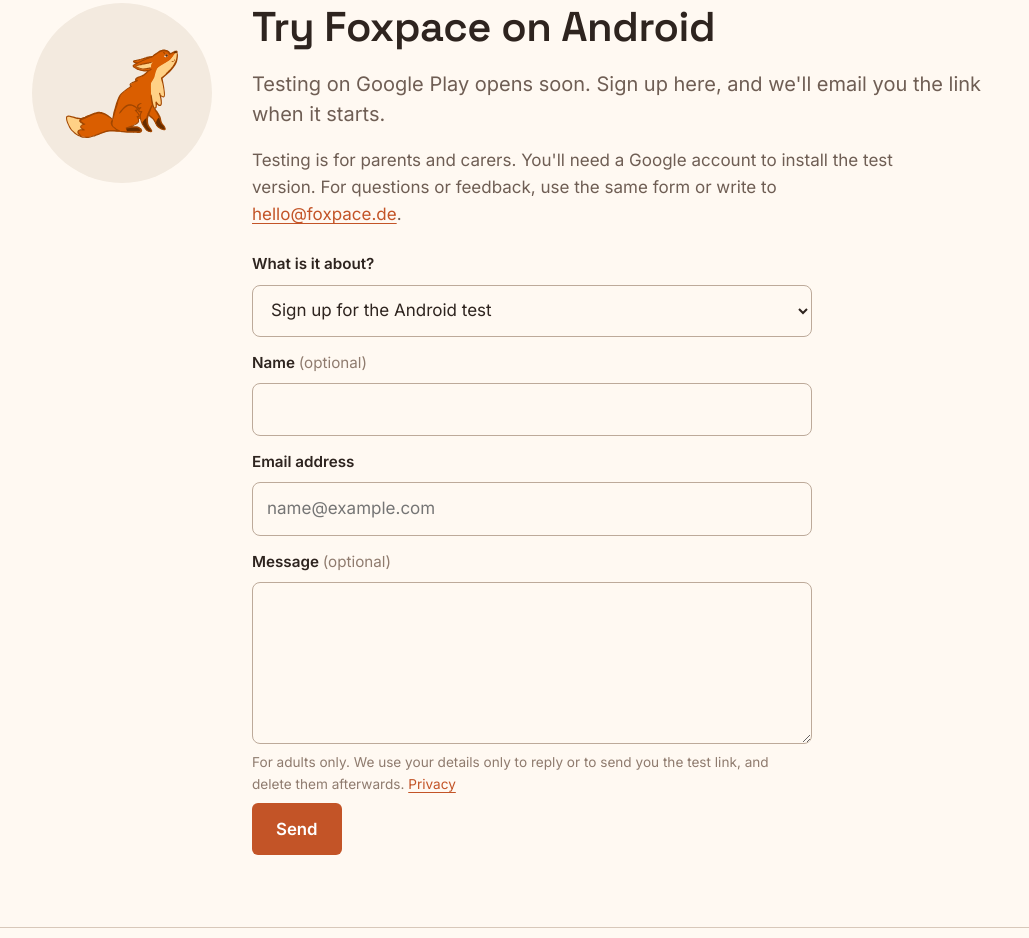
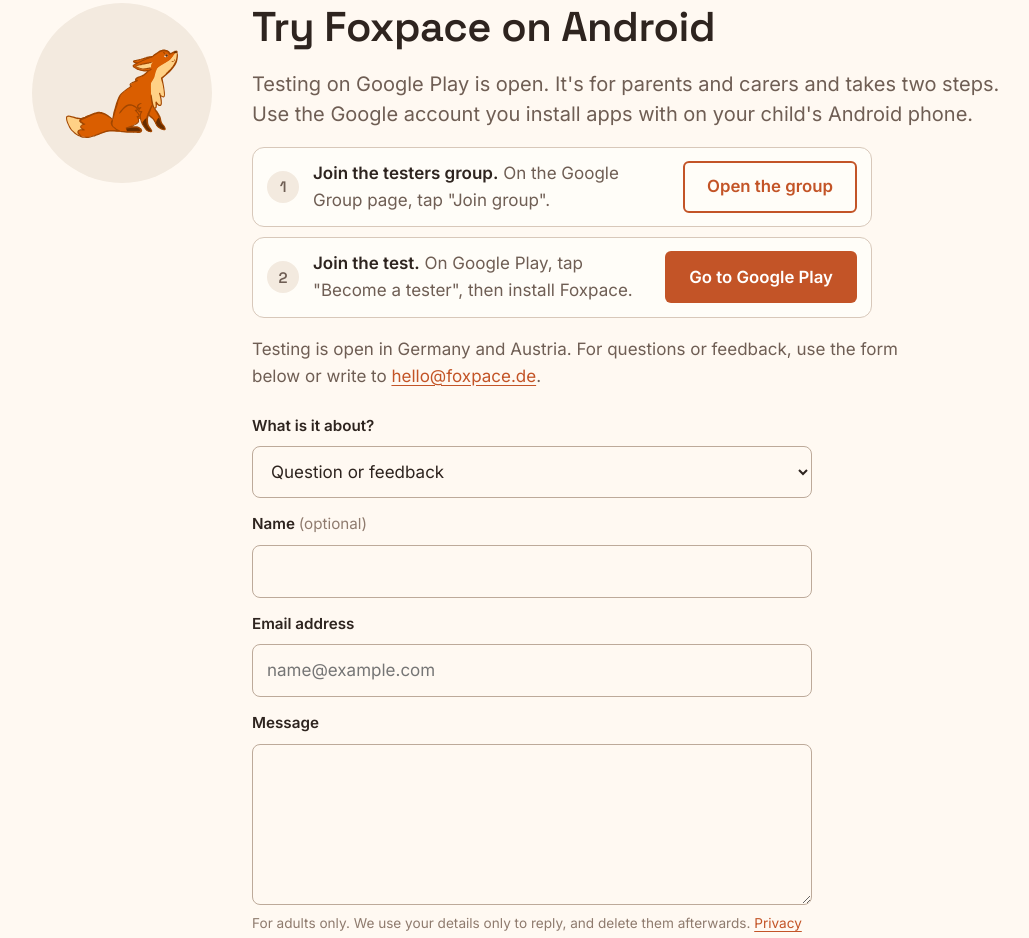
Before and after one commit to tetianaprudnikova/foxpace-website-draft, a plain HTML site: page index.html in a window 1280 px wide. Shown: the part 6024-6962 px from the top of the page, without its empty margins (84-1113 px from the left). Drawn offline with Linux system fonts and the light colour scheme.

Commit message:
Two-step join for the Android test (group + Google Play), contact form for questions only, privacy wording updated
Co-Authored-By: Claude Sonnet 5.5 <noreply@anthropic.com>

```diff
--- a/index.html
+++ b/index.html
@@ -536,7 +536,7 @@ footer a { color: var(--ink-2); }
         <h1 data-de="Hilfe, bei &lt;span class=&quot;ringed&quot;&gt;einer Sache&lt;/span&gt; zu bleiben, bis sie erledigt ist.">Help to stay with <span class="ringed">one thing</span> until it's done.</h1>
         <p class="lede prose" data-de="Foxpace hilft Kindern, eine Aufgabe zu beginnen, dabeizubleiben und sie abzuschließen. Es fragt behutsam nach und hilft, wenn sie nicht weiterkommen.">Foxpace helps children start a task, stay with it and finish it. It checks in gently and helps when they're stuck.</p>
         <div class="actions">
-          <a class="btn btn-primary" href="#contact" data-topic="test" data-de="Vorab ausprobieren">Try it early</a>
+          <a class="btn btn-primary" href="#contact" data-de="Vorab ausprobieren">Try it early</a>
         </div>
         <ul class="promises" aria-label="Privacy" data-de-aria-label="Datenschutz">
           <li data-de="Funktioniert komplett offline">Works fully offline</li>
@@ -873,30 +873,37 @@ footer a { color: var(--ink-2); }
     </div>
   </section>
 
-  <!-- Try it on Android + contact, in one place. Before Google Play is ready, families sign up with this form.
-       When Play is ready, add the two-step join (testers group link + Google Play testing link) above the form. -->
+  <!-- Try it on Android + contact, in one place. Two-step join: the testers group, then Google Play's testing page. -->
   <section class="band join" id="contact">
     <div class="wrap">
       <div class="art-disc"><img src="art/fox-looking-up.svg" alt="The Foxpace fox looking up" data-de-alt="Der Foxpace-Fuchs schaut nach oben"></div>
       <div class="join-body">
         <h2 data-de="Foxpace auf Android ausprobieren">Try Foxpace on Android</h2>
-        <p class="lede prose" data-de="Der Test auf Google Play startet bald. Melden Sie sich hier an, dann schicken wir Ihnen den Link per E-Mail, sobald es losgeht.">Testing on Google Play opens soon. Sign up here, and we'll email you the link when it starts.</p>
-        <p class="muted prose" data-de="Der Test richtet sich an Eltern und Betreuungspersonen. Zum Installieren brauchen Sie ein Google-Konto. Für Fragen oder Rückmeldungen nutzen Sie dasselbe Formular oder schreiben an &lt;a href=&quot;mailto:hello@foxpace.de&quot;&gt;hello@foxpace.de&lt;/a&gt;.">Testing is for parents and carers. You'll need a Google account to install the test version. For questions or feedback, use the same form or write to <a href="mailto:hello@foxpace.de">hello@foxpace.de</a>.</p>
+        <p class="lede prose" data-de="Der Test auf Google Play läuft. Er richtet sich an Eltern und Betreuungspersonen und dauert zwei Schritte. Nutzen Sie dabei das Google-Konto, mit dem Sie Apps auf dem Android-Gerät Ihres Kindes installieren.">Testing on Google Play is open. It's for parents and carers and takes two steps. Use the Google account you install apps with on your child's Android phone.</p>
+        <ol class="steps">
+          <li><span class="step-text" data-de="&lt;b&gt;Der Testgruppe beitreten.&lt;/b&gt; Auf der Seite der Google-Gruppe auf „Gruppe beitreten“ tippen.">
+            <b>Join the testers group.</b> On the Google Group page, tap "Join group".</span>
+            <a class="btn btn-secondary" href="https://groups.google.com/g/foxpace-testers" target="_blank" rel="noopener" data-de="Gruppe öffnen">Open the group</a></li>
+          <li><span class="step-text" data-de="&lt;b&gt;Beim Test mitmachen.&lt;/b&gt; Auf Google Play „Tester werden“ tippen und Foxpace dann installieren.">
+            <b>Join the test.</b> On Google Play, tap "Become a tester", then install Foxpace.</span>
+            <a class="btn btn-primary" href="https://play.google.com/apps/testing/app.foxpace" target="_blank" rel="noopener" data-de="Zu Google Play">Go to Google Play</a></li>
+        </ol>
+        <p class="muted prose" data-de="Der Test läuft in Deutschland und Österreich. Für Fragen oder Rückmeldungen nutzen Sie das Formular unten oder schreiben an &lt;a href=&quot;mailto:hello@foxpace.de&quot;&gt;hello@foxpace.de&lt;/a&gt;.">Testing is open in Germany and Austria. For questions or feedback, use the form below or write to <a href="mailto:hello@foxpace.de">hello@foxpace.de</a>.</p>
           <!-- Shown while the form service isn't connected (data-endpoint is empty). -->
           <div class="contact-mail" id="contact-mail" hidden>
             <div class="actions">
               <a class="btn btn-primary" href="mailto:hello@foxpace.de?subject=Android%20test" data-de-href="mailto:hello@foxpace.de?subject=Android-Test" data-de="Per E-Mail zum Test anmelden">Sign up for testing by email</a>
               <a class="btn btn-secondary" href="mailto:hello@foxpace.de" data-de="E-Mail schreiben">Write to us</a>
             </div>
-            <p class="waitlist-note" data-de="Bitte nur für Erwachsene. Wir nutzen Ihre E-Mail-Adresse nur, um zu antworten oder Ihnen den Test-Link zu schicken, und löschen sie danach. &lt;a href=&quot;datenschutz.html&quot;&gt;Datenschutz&lt;/a&gt;">For adults only. We use your email address only to reply or to send you the test link, and delete it afterwards. <a href="privacy.html">Privacy</a></p>
+            <p class="waitlist-note" data-de="Bitte nur für Erwachsene. Wir nutzen Ihre E-Mail-Adresse nur, um zu antworten, und löschen sie danach. &lt;a href=&quot;datenschutz.html&quot;&gt;Datenschutz&lt;/a&gt;">For adults only. We use your email address only to reply, and delete it afterwards. <a href="privacy.html">Privacy</a></p>
           </div>
           <!-- data-endpoint: the Formward form URL, e.g. https://forms.formward.eu/f/<id>. Empty = show the email fallback. -->
           <form class="waitlist-form contact-form" id="contact-form" data-endpoint="https://forms.formward.eu/f/0df33d54-3a74-404a-b687-d5137c20106e" action="https://forms.formward.eu/f/0df33d54-3a74-404a-b687-d5137c20106e" method="post" novalidate>
             <div class="hp" aria-hidden="true"><label for="contact-gotcha">Leave empty</label><input id="contact-gotcha" name="_gotcha" type="text" tabindex="-1" autocomplete="off"></div>
             <label for="contact-topic" data-de="Worum geht es?">What is it about?</label>
             <select id="contact-topic" name="topic">
-              <option value="test" data-de="Anmeldung zum Android-Test">Sign up for the Android test</option>
               <option value="question" data-de="Frage oder Rückmeldung">Question or feedback</option>
+              <option value="test" data-de="Hilfe beim Beitritt zum Test">Help joining the test</option>
             </select>
             <label for="contact-name"><span data-de="Name">Name</span> <span class="optional" data-de="(freiwillig)">(optional)</span></label>
             <input id="contact-name" name="name" type="text" autocomplete="name">
@@ -904,7 +911,7 @@ footer a { color: var(--ink-2); }
             <input id="contact-email" name="email" type="email" autocomplete="email" required placeholder="name@example.com">
             <label for="contact-message"><span data-de="Nachricht">Message</span> <span class="optional" id="contact-message-optional" data-de="(freiwillig)">(optional)</span></label>
             <textarea id="contact-message" name="message" rows="5"></textarea>
-            <p class="waitlist-note" data-de="Bitte nur für Erwachsene. Wir nutzen Ihre Angaben nur, um zu antworten oder Ihnen den Test-Link zu schicken, und löschen sie danach. &lt;a href=&quot;datenschutz.html&quot;&gt;Datenschutz&lt;/a&gt;">For adults only. We use your details only to reply or to send you the test link, and delete them afterwards. <a href="privacy.html">Privacy</a></p>
+            <p class="waitlist-note" data-de="Bitte nur für Erwachsene. Wir nutzen Ihre Angaben nur, um zu antworten, und löschen sie danach. &lt;a href=&quot;datenschutz.html&quot;&gt;Datenschutz&lt;/a&gt;">For adults only. We use your details only to reply, and delete them afterwards. <a href="privacy.html">Privacy</a></p>
             <div><button class="btn btn-primary" type="submit" data-de="Senden">Send</button></div>
             <p class="waitlist-status" id="contact-status" role="status" hidden></p>
           </form>
@@ -1031,8 +1038,7 @@ footer a { color: var(--ink-2); }
 </script>
 <script>
 // Contact form. With a form service address in data-endpoint it sends the message; without one it hides itself
-// and shows the email buttons instead. "Sign up for testing" buttons open it with the test topic chosen.
-// A question needs a message; a test sign-up doesn't.
+// and shows the email buttons instead. Every topic needs a message.
 (function () {
   var form = document.getElementById("contact-form"), mail = document.getElementById("contact-mail"),
       topic = document.getElementById("contact-topic"), email = document.getElementById("contact-email"),
@@ -1046,8 +1052,8 @@ footer a { color: var(--ink-2); }
     de: { email: "Bitte geben Sie eine E-Mail-Adresse ein.", message: "Bitte schreiben Sie Ihre Frage oder Rückmeldung.", sending: "Wird gesendet …",
           sent: "Danke. Ihre Nachricht ist unterwegs, wir antworten per E-Mail.", failed: "Das hat leider nicht geklappt. Bitte schreiben Sie an hello@foxpace.de." }
   };
-  var SUBJECT = { test: "Foxpace: Android test sign-up", question: "Foxpace: question or feedback" };
-  function sync() { optional.hidden = topic.value !== "test"; message.required = topic.value !== "test"; }
+  var SUBJECT = { test: "Foxpace: help joining the test", question: "Foxpace: question or feedback" };
+  function sync() { optional.hidden = true; message.required = true; }
   topic.addEventListener("change", sync);
   document.querySelectorAll("a[data-topic]").forEach(function (a) {
     a.addEventListener("click", function () { topic.value = a.getAttribute("data-topic"); sync(); });
```
Also changed, not shown: datenschutz.html (+2 -2 lines), privacy.html (+2 -2 lines).
